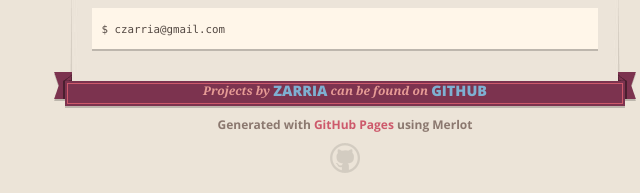
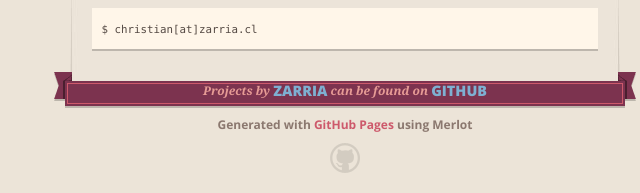
Before and after one commit to zarria/zarria.github.io, a plain HTML site: page index.html in a window 1280 px wide. Shown: the part 800-993 px from the top of the page, 295-935 px from the left. Drawn offline with nearby package versions, Linux system fonts and the light colour scheme.

Commit message:
Update index.html

```diff
--- a/index.html
+++ b/index.html
@@ -63,7 +63,7 @@ $ Facebook API
 
 <h3>Contacto</h3>
 
-<pre><code>$ czarria@gmail.com
+<pre><code>$ christian[at]zarria.cl
 </code></pre>
       </section>
 
```
